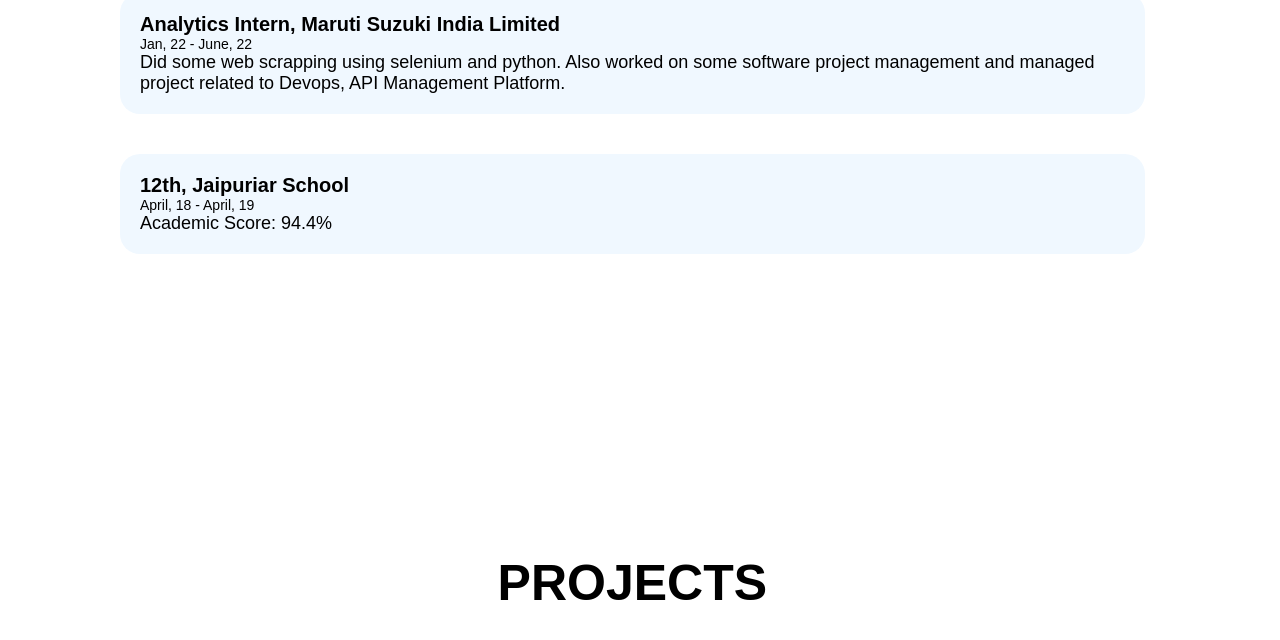
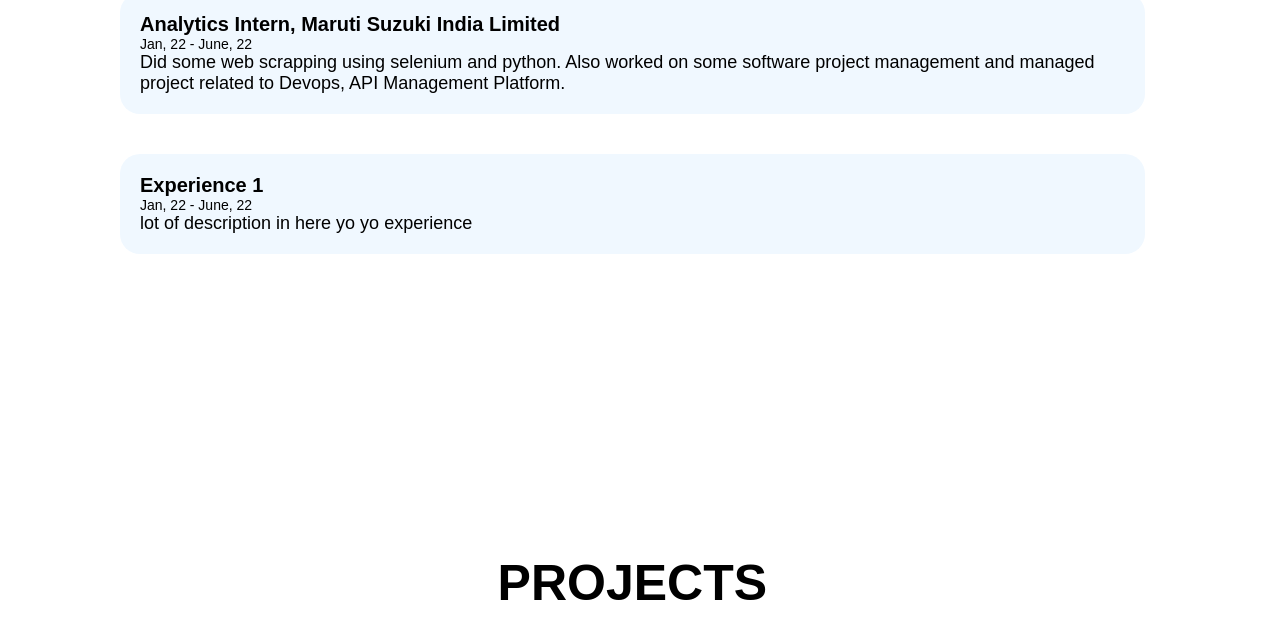
Before and after one commit to KewlAashish/KewlAashish.github.io, a plain HTML site: page index.html in a window 1280 px wide. Shown: the part 2158-2798 px from the top of the page. Drawn offline with Linux system fonts and the light colour scheme; a web font is replaced by a local one.

Commit message:
Revert "Update index.html"
This reverts commit 452bbf6d6d1299324537dfe979c1126ffe0f0166.

```diff
--- a/index.html
+++ b/index.html
@@ -125,12 +125,10 @@
             </div>
           </div>
           <div class="experience-container-item">
-            <div class="experience-container-item-heading">
-              12th, Jaipuriar School
-            </div>
-            <div class="experience-item-dates">April, 18 - April, 19</div>
+            <div class="experience-container-item-heading">Experience 1</div>
+            <div class="experience-item-dates">Jan, 22 - June, 22</div>
             <div class="experience-container-item-description">
-              Academic Score: 94.4%
+              lot of description in here yo yo experience
             </div>
           </div>
         </div>
```
